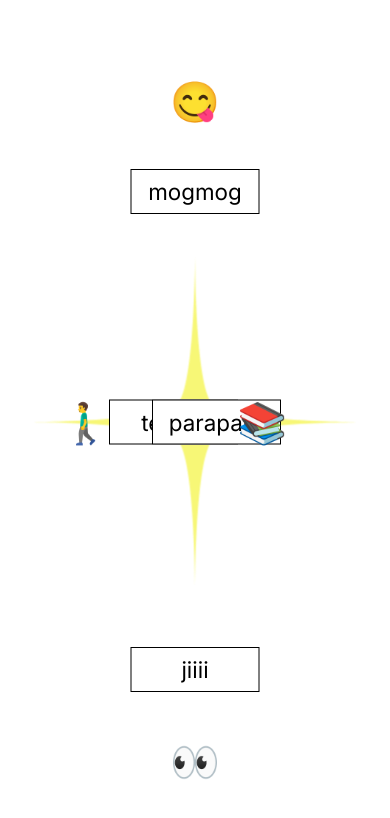
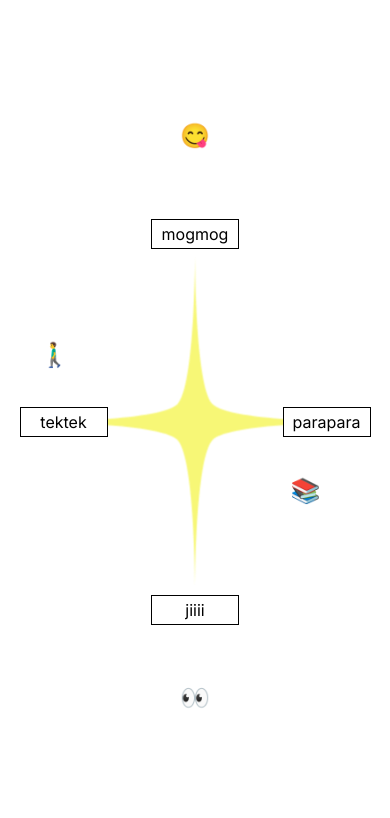
Before and after one commit to 0kyon/kyon-s-room, a Next.js app: page /livingroom in a window 390 px wide. Shown: the top 818 px of the page. Built offline with nearby package versions, Linux system fonts and the light colour scheme.

Commit message:
レスポンシブ対応中・ボタンの配置と大きさを変更、絵文字の位置を変更中

```diff
--- a/src/app/livingroom/page.tsx
+++ b/src/app/livingroom/page.tsx
@@ -1,11 +1,27 @@
 "use client";
 
-import { useState } from 'react';
+import { useState, useEffect } from 'react';
 import Link from 'next/link';
 import styles from './styles.module.css';
 
 export default function LivingRoom() {
   const [activeMenu, setActiveMenu] = useState<string | null>(null);
+  const [windowWidth, setWindowWidth] = useState<number>(0);
+
+  // 画面サイズ変更を検知
+  useEffect(() => {
+    // 初期値をセット
+    setWindowWidth(window.innerWidth);
+
+    const handleResize = () => {
+      setWindowWidth(window.innerWidth);
+    };
+
+    window.addEventListener('resize', handleResize);
+    return () => {
+      window.removeEventListener('resize', handleResize);
+    };
+  }, []);
 
   const toggleMenu = (menu: string) => {
     setActiveMenu(activeMenu === menu ? null : menu);
@@ -16,6 +32,9 @@ export default function LivingRoom() {
     return `${Math.floor(Math.random() * 61) - 30}deg`;
   };
 
+  // 幅600px以上と以下で絵文字の位置を変更
+  const isWideScreen = windowWidth > 600;
+
   return (
     <div className={styles.wrapper}>
       <div className={styles.glow}></div>
@@ -24,7 +43,11 @@ export default function LivingRoom() {
         {/* mogmog */}
         <div
           className={`${styles.emoji} ${activeMenu === 'mogmog' ? styles.active : ''}`}
-          style={{ top: '12%', left: '50%', cursor: 'pointer' }}
+          style={{
+            top: isWideScreen ? '10%' : '16%',
+            left: '50%',
+            cursor: 'pointer'
+          }}
           onClick={() => toggleMenu('mogmog')}
         >😋</div>
         <div
@@ -53,7 +76,11 @@ export default function LivingRoom() {
         {/* tektek */}
         <div
           className={`${styles.emoji} ${activeMenu === 'tektek' ? styles.active : ''}`}
-          style={{ top: '50%', left: '22%', cursor: 'pointer' }}
+          style={{
+            top: isWideScreen ? '50%' : '42%',
+            left: isWideScreen ? '18%' : '14%',
+            cursor: 'pointer'
+          }}
           onClick={() => toggleMenu('tektek')}
         >🚶‍♂️</div>
         <div
@@ -89,7 +116,11 @@ export default function LivingRoom() {
         {/* parapara */}
         <div
           className={`${styles.emoji} ${activeMenu === 'parapara' ? styles.active : ''}`}
-          style={{ top: '50%', right: '20%', cursor: 'pointer' }}
+          style={{
+            top: isWideScreen ? '50%' : '58%',
+            right: isWideScreen ? '18%' : '14%',
+            cursor: 'pointer'
+          }}
           onClick={() => toggleMenu('parapara')}
         >📚</div>
         <div
@@ -118,7 +149,11 @@ export default function LivingRoom() {
         {/* jiiii */}
         <div
           className={`${styles.emoji} ${activeMenu === 'jiiii' ? styles.active : ''}`}
-          style={{ bottom: '4%', left: '50%', cursor: 'pointer' }}
+          style={{
+            bottom: isWideScreen ? '10%' : '14%',
+            left: '50%',
+            cursor: 'pointer'
+          }}
           onClick={() => toggleMenu('jiiii')}
         >👀</div>
         <div
--- a/src/app/livingroom/styles.module.css
+++ b/src/app/livingroom/styles.module.css
@@ -46,8 +46,32 @@
   transition: transform 0.3s ease;
 }
 
+@media (max-width: 768px) {
+  .emoji {
+    font-size: 2rem;
+  }
+}
+
+@media (max-width: 480px) {
+  .emoji {
+    font-size: 1.5rem;
+  }
+}
+
 .emoji.active {
   transform: translate(-50%, -50%) scale(2);
+}
+
+@media (max-width: 768px) {
+  .emoji.active {
+    transform: translate(-50%, -50%) scale(1.8);
+  }
+}
+
+@media (max-width: 480px) {
+  .emoji.active {
+    transform: translate(-50%, -50%) scale(1.5);
+  }
 }
 
 /* メインボタン共通 */
@@ -68,16 +92,33 @@
   text-align: center;
 }
 
+/* レスポンシブ対応 - 画面サイズによってボタンサイズを変更 */
+@media (max-width: 768px) {
+  .mainButton {
+    width: 80px;
+    padding: 6px 12px;
+    font-size: 1.2rem;
+  }
+}
+
+@media (max-width: 480px) {
+  .mainButton {
+    width: 70px;
+    padding: 4px 8px;
+    font-size: 1rem;
+  }
+}
+
 /* 位置指定 */
 .top {
-  top: 20%;
+  top: 22%;
   left: 50%;
   transform: translateX(-50%);
   flex-direction: column;
 }
 
 .bottom {
-  bottom: 18%;
+  bottom: 22%;
   left: 50%;
   transform: translateX(-50%);
   flex-direction: column;
@@ -85,16 +126,62 @@
 
 .left {
   top: 50%;
-  left: 28%;
+  left: 24%;
   transform: translateY(-50%);
   flex-direction: row;
 }
 
 .right {
   top: 50%;
-  right: 28%;
+  right: 24%;
   transform: translateY(-50%);
   flex-direction: row-reverse;
+}
+
+@media (max-width: 768px) {
+  .top {
+    top: 24%;
+  }
+
+  .bottom {
+    bottom: 24%;
+  }
+
+  .left {
+    left: 12%;
+  }
+
+  .right {
+    right: 12%;
+  }
+}
+
+@media (max-width: 480px) {
+  .top {
+    top: 26%;
+  }
+
+  .bottom {
+    bottom: 26%;
+  }
+
+  .left {
+    left: 5%;
+  }
+
+  .right {
+    right: 5%;
+  }
+}
+
+@media (max-width: 375px) {
+  .left {
+    left: 3%;
+  }
+
+  .right {
+    right: 3%;
+  }
 }
 
 /* クリック展開共通 */
```
